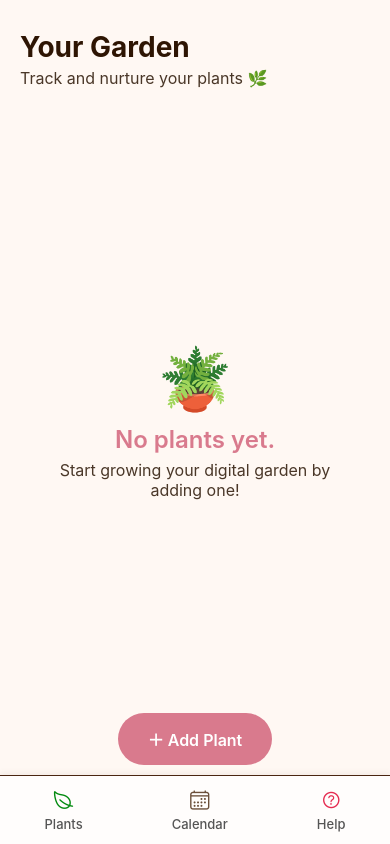
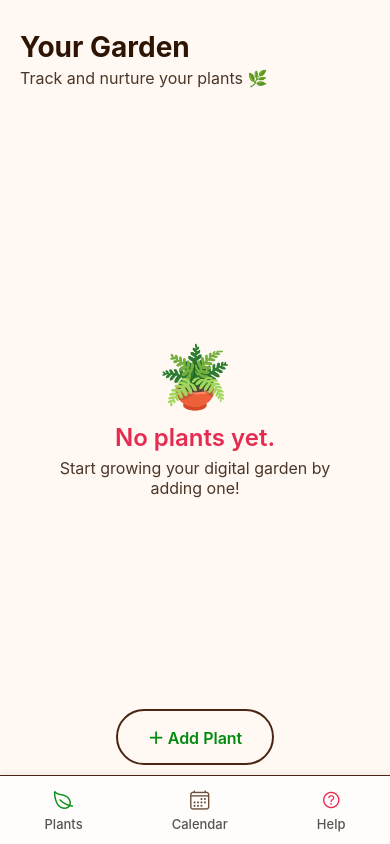
Before and after one commit to Hootanica/Hootanica, a React Native app: screen /Home in a window 390 px wide. Built offline with nearby package versions, Linux system fonts and the light colour scheme.

Commit message:
Home screen design finalized??

```diff
--- a/src/screens/Calendar.js
+++ b/src/screens/Calendar.js
@@ -182,6 +182,7 @@ const renderCalendar = () => {
   return (
     <View style={styles.container}>
       <LinearGradient
+        //colors={["#e52b50", "#028a0f"]}
         colors={["#d97a8d", "#6b9c4b"]} // #1a8e2d
         style={styles.headerGradient}
         start={{ x: 0, y: 0 }}
--- a/src/screens/HomeScreen.js
+++ b/src/screens/HomeScreen.js
@@ -103,7 +103,7 @@ const styles = StyleSheet.create({
   },
   emptyText: {
     fontSize: 24,
-    color: '#d97a8d',
+    color: '#E52B50', //'#d97a8d',
     fontWeight: '600',
     marginBottom: 6,
   },
@@ -118,14 +118,16 @@ const styles = StyleSheet.create({
     backgroundColor: '#FFF8F3',
   },
   primaryButton: {
-    backgroundColor: '#d97a8d',
+    backgroundColor: '#FFF8F3', //'#d97a8d',
+    borderWidth: 2,
+    borderColor: '#4A2511',
     paddingVertical: 14,
     paddingHorizontal: 30,
     borderRadius: 30,
     elevation: 2,
   },
   buttonText: {
-    color: '#fff',
+    color: '#028a0f', //'#fff',
     fontWeight: '600',
     fontSize: 16,
   },
```
